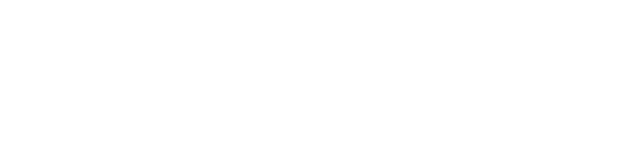
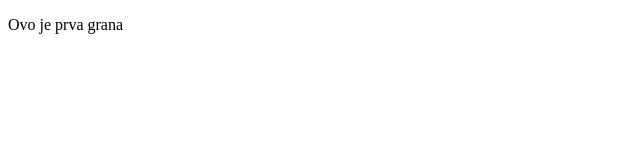
Before and after one commit to vaskee001/Diplomski_backend, a website: page views/page2.html in a window 1280 px wide. Shown: the whole page, without its empty margins (0-640 px from the left). Drawn offline with Linux system fonts and the light colour scheme.

Commit message:
Dodata oznaka prve grane

```diff
--- a/views/page2.html
+++ b/views/page2.html
@@ -6,6 +6,6 @@
     <title>Def jesste dokument</title>
 </head>
 <body>
-
+    <p>Ovo je prva grana</p>
 </body>
 </html>
```
